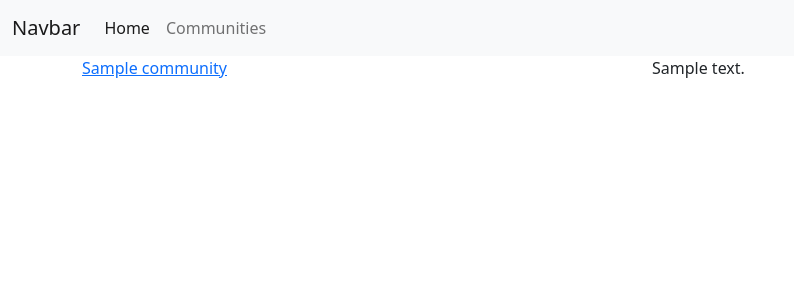
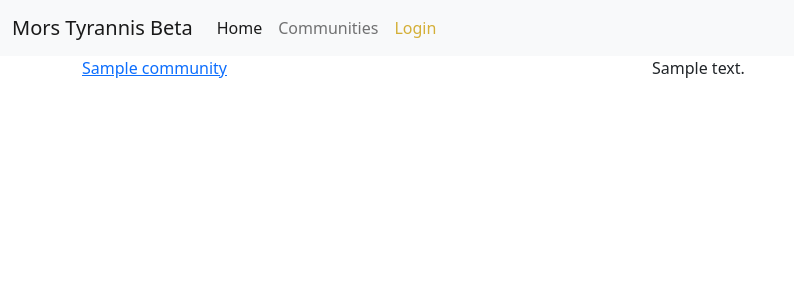
Before and after one commit to Dathmar/mors-tyrannis, a Django app: template communities/templates/communities/index.html in a window 1280 px wide. Shown: the top 300 px of the page, without its empty margins (0-794 px from the left). Run offline with Django 3.2, Linux system fonts and the light colour scheme; the template is opened without the code that fills it: most values are stand-ins (such as "Sample title", 1, 10 or a date in 2020); parts of the project's set-up code (start-up, migrations or seed data) failed here and were passed over; some libraries are stand-ins or nearby versions.

Commit message:
Add login logout

```diff
--- a/base/templates/navbar.html
+++ b/base/templates/navbar.html
@@ -1,13 +1,18 @@
 <nav class="navbar navbar-expand-lg navbar-light bg-light">
   <div class="container-fluid">
-    <a class="navbar-brand" href="#">Navbar</a>
+    <a class="navbar-brand" href="{% url 'base:index' %}">Mors Tyrannis Beta</a>
     <button class="navbar-toggler" type="button" data-bs-toggle="collapse" data-bs-target="#navbarNavAltMarkup" aria-controls="navbarNavAltMarkup" aria-expanded="false" aria-label="Toggle navigation">
       <span class="navbar-toggler-icon"></span>
     </button>
     <div class="collapse navbar-collapse" id="navbarNavAltMarkup">
       <div class="navbar-nav">
-        <a class="nav-link active" aria-current="page" href="#">Home</a>
+        <a class="nav-link active" aria-current="page" href="{% url 'base:index' %}">Home</a>
         <a class="nav-link" href="{% url 'communities:list' %}">Communities</a>
+        {% if user.is_authenticated %}
+          <li class="nav-item"><a class="nav-link" style="color: #D4AF37 !important;" href="{% url 'logout' %}">Logout</a></li>
+        {% else %}
+          <li class="nav-item"><a class="nav-link" style="color: #D4AF37 !important;" href="{% url 'login' %}">Login</a></li>
+        {% endif %}
       </div>
     </div>
   </div>
```
